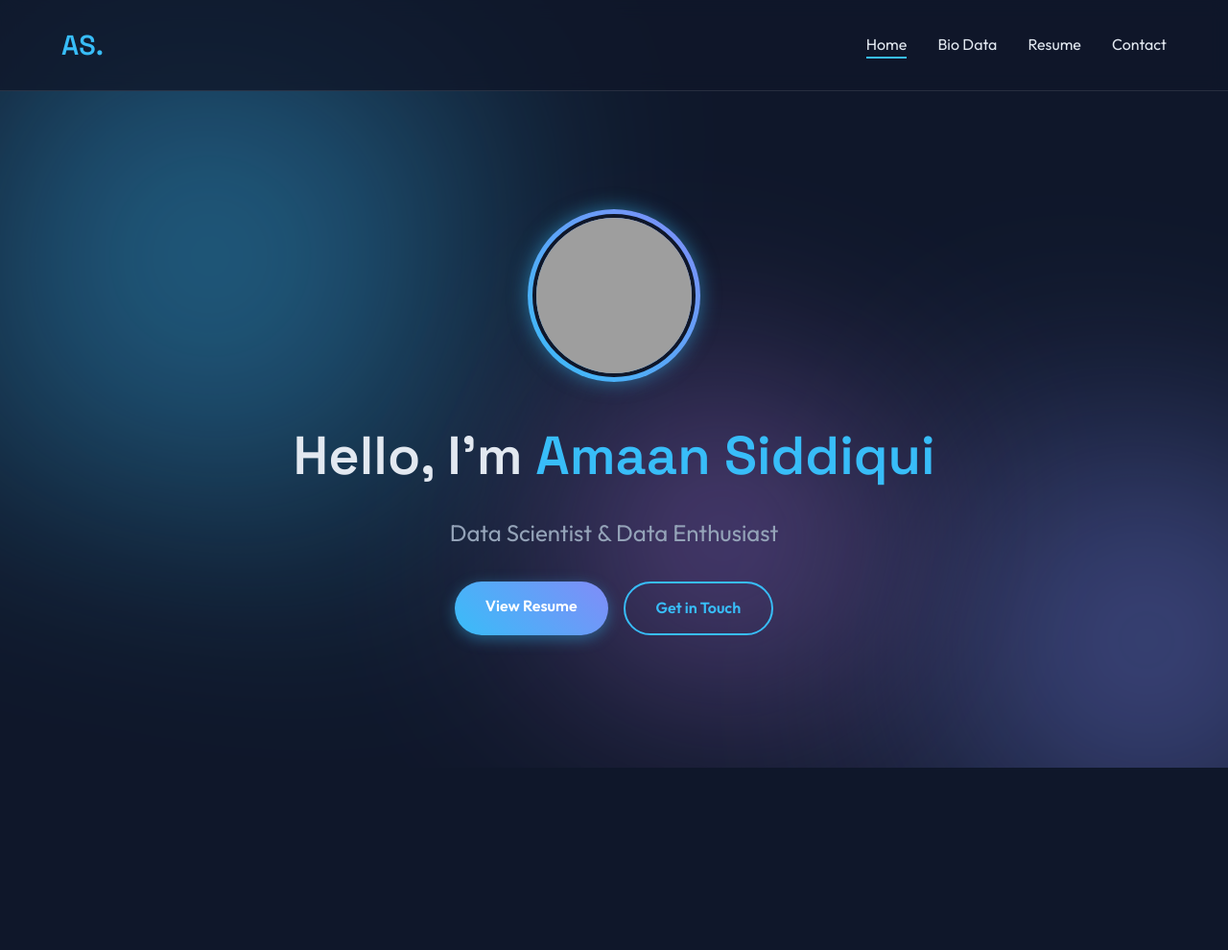
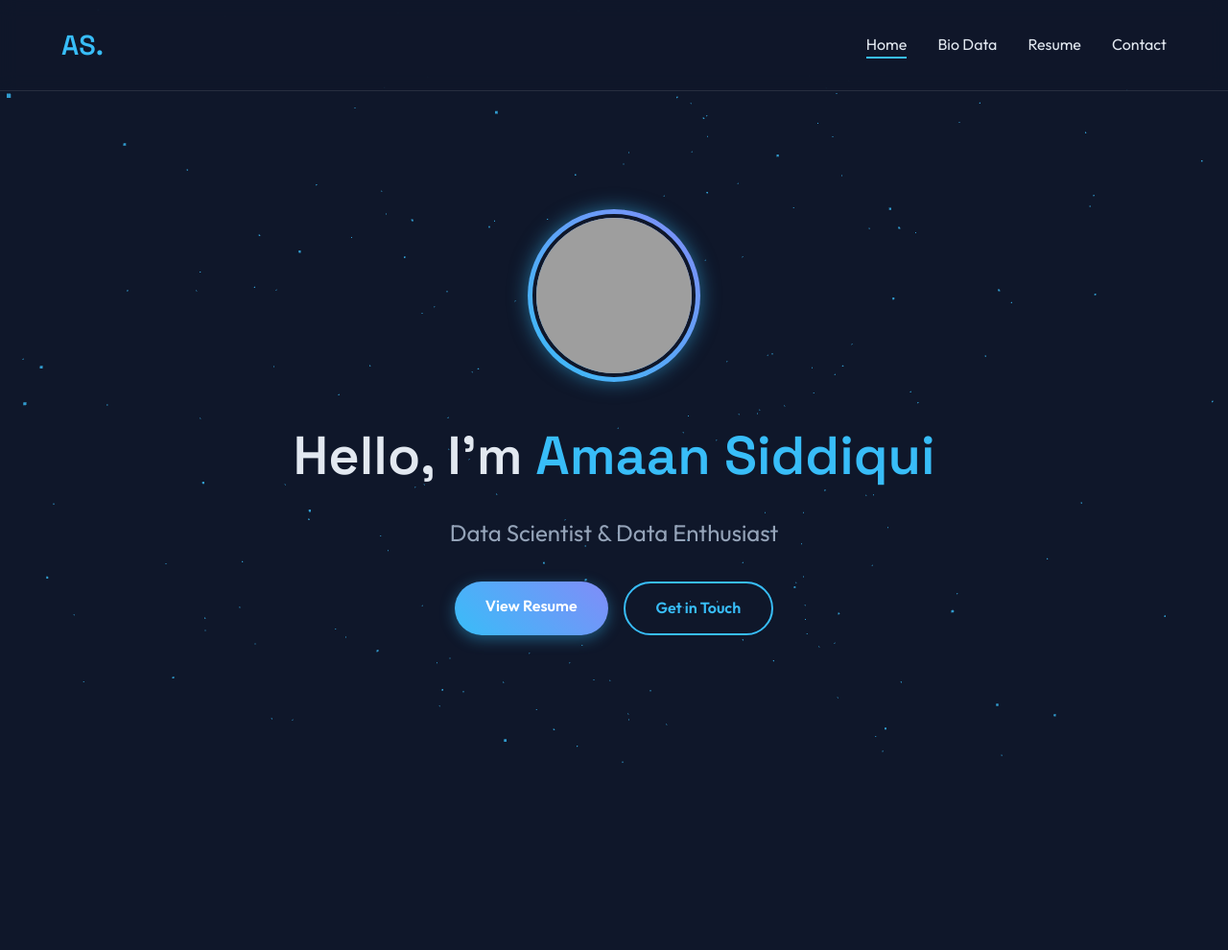
Before and after one commit to amaanbkn/Resume-Website-Project, a plain HTML site: page index.html in a window 1280 px wide. Shown: the top 990 px of the page at 96% size. Drawn offline with nearby package versions, Linux system fonts and the light colour scheme; grey boxes are pictures that could not be loaded.

Commit message:
3 js added

```diff
--- a/css/style.css
+++ b/css/style.css
@@ -25,58 +25,15 @@ body {
     overflow-x: hidden;
 }
 
-/* Background Shapes */
-.background-shapes {
+/* Three.js Background */
+#bg-canvas {
     position: fixed;
     top: 0;
     left: 0;
     width: 100%;
     height: 100%;
     z-index: -1;
-    overflow: hidden;
-}
-
-.shape {
-    position: absolute;
-    filter: blur(100px);
-    opacity: 0.5;
-    animation: float 20s infinite alternate;
-}
-
-.shape-1 {
-    top: -10%;
-    left: -10%;
-    width: 50vw;
-    height: 50vw;
-    background: radial-gradient(circle, var(--primary-color), transparent);
-}
-
-.shape-2 {
-    bottom: -10%;
-    right: -10%;
-    width: 40vw;
-    height: 40vw;
-    background: radial-gradient(circle, var(--secondary-color), transparent);
-    animation-delay: -5s;
-}
-
-.shape-3 {
-    top: 40%;
-    left: 40%;
-    width: 30vw;
-    height: 30vw;
-    background: radial-gradient(circle, #c084fc, transparent);
-    animation-delay: -10s;
-}
-
-@keyframes float {
-    0% {
-        transform: translate(0, 0) rotate(0deg);
-    }
-
-    100% {
-        transform: translate(50px, 50px) rotate(20deg);
-    }
+    outline: none;
 }
 
 /* Navigation */
@@ -250,7 +207,7 @@ body {
     margin-left: 0.5rem;
     padding: 0.25rem 0.5rem;
     border-radius: 6px;
-    background: rgba(255,255,255,0.03);
+    background: rgba(255, 255, 255, 0.03);
     border: 1px solid var(--glass-border);
     color: var(--text-color);
     cursor: pointer;
--- a/index.html
+++ b/index.html
@@ -1,5 +1,6 @@
 <!DOCTYPE html>
 <html lang="en">
+
 <head>
     <meta charset="UTF-8">
     <meta name="viewport" content="width=device-width, initial-scale=1.0">
@@ -9,7 +10,9 @@
     <!-- Google Fonts -->
     <link rel="preconnect" href="https://fonts.googleapis.com">
     <link rel="preconnect" href="https://fonts.gstatic.com" crossorigin>
-    <link href="https://fonts.googleapis.com/css2?family=Outfit:wght@300;400;600;700&family=Space+Grotesk:wght@300;400;600&display=swap" rel="stylesheet">
+    <link
+        href="https://fonts.googleapis.com/css2?family=Outfit:wght@300;400;600;700&family=Space+Grotesk:wght@300;400;600&display=swap"
+        rel="stylesheet">
 
     <!-- Font Awesome -->
     <link rel="stylesheet" href="https://cdnjs.cloudflare.com/ajax/libs/font-awesome/6.4.0/css/all.min.css">
@@ -17,12 +20,9 @@
     <!-- Custom CSS -->
     <link rel="stylesheet" href="css/style.css">
 </head>
+
 <body>
-    <div class="background-shapes">
-        <div class="shape shape-1"></div>
-        <div class="shape shape-2"></div>
-        <div class="shape shape-3"></div>
-    </div>
+    <canvas id="bg-canvas"></canvas>
 
     <nav class="navbar">
         <div class="logo">AS.</div>
@@ -41,10 +41,7 @@
         <section id="home" class="hero-section">
             <div class="hero-content">
                 <div class="profile-img-container">
-
-
                     <img src="pic1.jpg" alt="Amaan Siddiqui" class="profile-img">
-
                 </div>
                 <h1 class="hero-title">Hello, I'm <span class="highlight">Amaan Siddiqui</span></h1>
                 <p class="hero-subtitle">Data Scientist & Data Enthusiast</p>
@@ -105,7 +102,9 @@
                         <i class="fas fa-envelope"></i>
                         <div class="bio-details">
                             <h3>Email</h3>
-                            <p><a href="mailto:amaansiddiqui014@gmail.com" id="bioEmail">amaansiddiqui014@gmail.com</a> <button id="copyEmail" class="small-btn" title="Copy email"><i class="fas fa-copy"></i></button></p>
+                            <p><a href="mailto:amaansiddiqui014@gmail.com" id="bioEmail">amaansiddiqui014@gmail.com</a>
+                                <button id="copyEmail" class="small-btn" title="Copy email"><i
+                                        class="fas fa-copy"></i></button></p>
                         </div>
                     </div>
                     <div class="bio-item">
@@ -119,7 +118,8 @@
                         <i class="fab fa-linkedin"></i>
                         <div class="bio-details">
                             <h3>LinkedIn</h3>
-                            <p><a href="https://www.linkedin.com/in/amaan-siddiqui-856a2a290/" target="_blank">/amaan-siddiqui-856a2a290</a></p>
+                            <p><a href="https://www.linkedin.com/in/amaan-siddiqui-856a2a290/"
+                                    target="_blank">/amaan-siddiqui-856a2a290</a></p>
                         </div>
                     </div>
                 </div>
@@ -131,9 +131,11 @@
 
             <div class="resume-actions">
                 <button id="openResume" class="btn btn-primary">Open PDF</button>
-                <a id="downloadResume" class="btn btn-secondary" href="assets/amaan_resume.pdf" download>Download PDF</a>
+                <a id="downloadResume" class="btn btn-secondary" href="assets/amaan_resume.pdf" download>Download
+                    PDF</a>
                 <button id="printResume" class="btn btn-secondary">Print</button>
-                <label class="resume-note">If the PDF doesn't load, put your resume at <code>assets/amaan_resume.pdf</code></label>
+                <label class="resume-note">If the PDF doesn't load, put your resume at
+                    <code>assets/amaan_resume.pdf</code></label>
             </div>
 
             <div id="resumeViewer" class="glass-card resume-viewer" style="display:none;">
@@ -148,13 +150,16 @@
                             <span class="date">May 2023 - Present</span>
                             <h4>Freelance Data Scientist</h4>
                             <p class="company">Self-Employed — Bengaluru, India</p>
-                                <p class="description">Designed and implemented machine learning models and performed end-to-end data analysis — data cleaning, preprocessing, visualization, and insight generation using Python (Pandas, Matplotlib, Seaborn).</p>
+                            <p class="description">Designed and implemented machine learning models and performed
+                                end-to-end data analysis — data cleaning, preprocessing, visualization, and insight
+                                generation using Python (Pandas, Matplotlib, Seaborn).</p>
                         </div>
                         <div class="timeline-item glass-card">
                             <span class="date">2022 - 2023</span>
                             <h4>Personal & Open Source Projects</h4>
                             <p class="company">Various</p>
-                                <p class="description">Built time-series forecasting and image-classification projects using PyTorch, LSTM models, and data pipelines; published code on GitHub.</p>
+                            <p class="description">Built time-series forecasting and image-classification projects using
+                                PyTorch, LSTM models, and data pipelines; published code on GitHub.</p>
                         </div>
                     </div>
                 </div>
@@ -213,15 +218,21 @@
                 <div class="projects-grid">
                     <div class="project-card glass-card">
                         <h4>Stocks Price Prediction</h4>
-                        <p>Time-series forecasting using LSTM. <a href="https://github.com/amaanbkn/Stocks-Price-Prediction" target="_blank">github.com/amaanbkn/Stocks-Price-Prediction</a></p>
+                        <p>Time-series forecasting using LSTM. <a
+                                href="https://github.com/amaanbkn/Stocks-Price-Prediction"
+                                target="_blank">github.com/amaanbkn/Stocks-Price-Prediction</a></p>
                     </div>
                     <div class="project-card glass-card">
                         <h4>Crop Classification Project</h4>
-                        <p>Image classification using CNN in PyTorch. <a href="https://github.com/amaanbkn/Crop-Classification-Project" target="_blank">github.com/amaanbkn/Crop-Classification-Project</a></p>
+                        <p>Image classification using CNN in PyTorch. <a
+                                href="https://github.com/amaanbkn/Crop-Classification-Project"
+                                target="_blank">github.com/amaanbkn/Crop-Classification-Project</a></p>
                     </div>
                     <div class="project-card glass-card">
                         <h4>Data-Pulse App</h4>
-                        <p>Streamlit app integrating multiple data science modules (forecasting, correlation, MBA). <a href="https://github.com/amaanbkn/Data-Pulse-app" target="_blank">github.com/amaanbkn/Data-Pulse-app</a></p>
+                        <p>Streamlit app integrating multiple data science modules (forecasting, correlation, MBA). <a
+                                href="https://github.com/amaanbkn/Data-Pulse-app"
+                                target="_blank">github.com/amaanbkn/Data-Pulse-app</a></p>
                     </div>
                 </div>
             </div>
@@ -252,7 +263,8 @@
     <footer>
         <p>&copy; 2025 Amaan Siddiqui. All rights reserved.</p>
         <div class="social-links">
-            <a href="https://www.linkedin.com/in/amaan-siddiqui-856a2a290/" target="_blank"><i class="fab fa-linkedin"></i></a>
+            <a href="https://www.linkedin.com/in/amaan-siddiqui-856a2a290/" target="_blank"><i
+                    class="fab fa-linkedin"></i></a>
             <a href="https://github.com/amaanbkn" target="_blank"><i class="fab fa-github"></i></a>
             <a href="#"><i class="fab fa-twitter"></i></a>
         </div>
@@ -260,7 +272,11 @@
 
     <!-- jQuery -->
     <script src="https://code.jquery.com/jquery-3.7.0.min.js"></script>
+    <!-- Three.js -->
+    <script src="https://cdnjs.cloudflare.com/ajax/libs/three.js/r128/three.min.js"></script>
     <!-- Custom JS -->
     <script src="js/script.js"></script>
+    <script src="js/three-background.js"></script>
 </body>
+
 </html>
--- /dev/null
+++ b/js/three-background.js
@@ -0,0 +1,80 @@
+const canvas = document.querySelector('#bg-canvas');
+const scene = new THREE.Scene();
+const camera = new THREE.PerspectiveCamera(75, window.innerWidth / window.innerHeight, 0.1, 1000);
+const renderer = new THREE.WebGLRenderer({
+    canvas: canvas,
+    alpha: true,
+    antialias: true
+});
+
+renderer.setSize(window.innerWidth, window.innerHeight);
+renderer.setPixelRatio(window.devicePixelRatio);
+
+// Particles
+const particlesGeometry = new THREE.BufferGeometry();
+const particlesCount = 700; // Number of particles
+
+const posArray = new Float32Array(particlesCount * 3);
+
+for (let i = 0; i < particlesCount * 3; i++) {
+    // Spread particles across a wide area
+    posArray[i] = (Math.random() - 0.5) * 15;
+}
+
+particlesGeometry.setAttribute('position', new THREE.BufferAttribute(posArray, 3));
+
+// Material
+const material = new THREE.PointsMaterial({
+    size: 0.02,
+    color: 0x38bdf8, // Primary color from CSS
+    transparent: true,
+    opacity: 0.8,
+});
+
+// Mesh
+const particlesMesh = new THREE.Points(particlesGeometry, material);
+scene.add(particlesMesh);
+
+// Mouse interaction
+let mouseX = 0;
+let mouseY = 0;
+
+document.addEventListener('mousemove', (event) => {
+    mouseX = event.clientX;
+    mouseY = event.clientY;
+});
+
+// Animation
+const clock = new THREE.Clock();
+
+function animate() {
+    const elapsedTime = clock.getElapsedTime();
+
+    // Rotate the entire system slowly
+    particlesMesh.rotation.y = elapsedTime * 0.05;
+    particlesMesh.rotation.x = elapsedTime * 0.02;
+
+    // Mouse interaction parallax
+    // We gently move the camera or the mesh based on mouse position
+    // Normalized mouse position (-1 to 1)
+    const targetX = (mouseX / window.innerWidth - 0.5) * 2;
+    const targetY = (mouseY / window.innerHeight - 0.5) * 2;
+
+    particlesMesh.rotation.y += 0.05 * (targetX - particlesMesh.rotation.y);
+    particlesMesh.rotation.x += 0.05 * (targetY - particlesMesh.rotation.x);
+
+    renderer.render(scene, camera);
+    requestAnimationFrame(animate);
+}
+
+animate();
+
+// Handle Resize
+window.addEventListener('resize', () => {
+    camera.aspect = window.innerWidth / window.innerHeight;
+    camera.updateProjectionMatrix();
+    renderer.setSize(window.innerWidth, window.innerHeight);
+});
+
+// Camera Position
+camera.position.z = 3;
```
Lines whose indentation alone changed are shown as unchanged.
